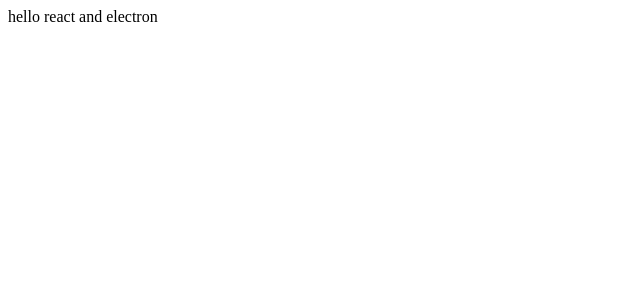
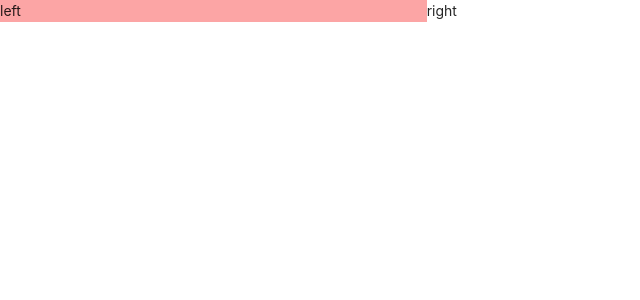
Before and after one commit to nguyenthanh1205tb/react-electron-sample, a React (Create React App) app: page / in a window 1280 px wide. Shown: the top 300 px of the page, without its empty margins (0-640 px from the left). Built offline with nearby package versions, Linux system fonts and the light colour scheme.

Commit message:
build multi platform

```diff
--- a/public/index.html
+++ b/public/index.html
@@ -24,6 +24,7 @@
       Learn how to configure a non-root public URL by running `npm run build`.
     -->
     <title>Setup Viact Camera</title>
+    <script src="https://cdn.tailwindcss.com"></script>
   </head>
   <body>
     <noscript>You need to enable JavaScript to run this app.</noscript>
--- a/src/App.tsx
+++ b/src/App.tsx
@@ -1,7 +1,8 @@
 import React from 'react'
+import Installation from './pages/installation'
 
 function App() {
-  return <div>hello react and electron</div>
+  return <Installation />
 }
 
 export default App
--- a/src/index.tsx
+++ b/src/index.tsx
@@ -2,6 +2,7 @@ import React from 'react'
 import ReactDOM from 'react-dom'
 import App from './App'
 import reportWebVitals from './reportWebVitals'
+import 'antd/dist/antd.css'
 
 ReactDOM.render(
   <React.StrictMode>
--- /dev/null
+++ b/src/pages/installation/index.tsx
@@ -0,0 +1,12 @@
+import React, { PropsWithChildren } from 'react'
+
+interface InstallationProps {}
+function Installation({}: PropsWithChildren<InstallationProps>) {
+  return (
+    <div className="flex flex-row">
+      <div className="basis-1/3 bg-red-300">left</div>
+      <div className="basis-2/3 bg-white">right</div>
+    </div>
+  )
+}
+export default Installation
```
Also changed, not shown: package.json (+45 -0 lines), 2 other files (tests, documents, lock files or other folders).
